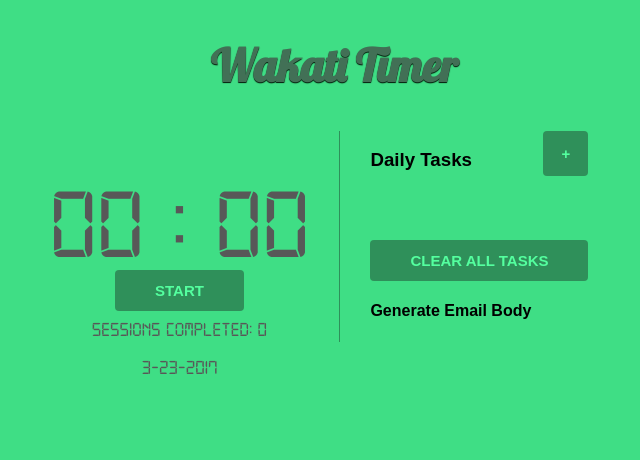
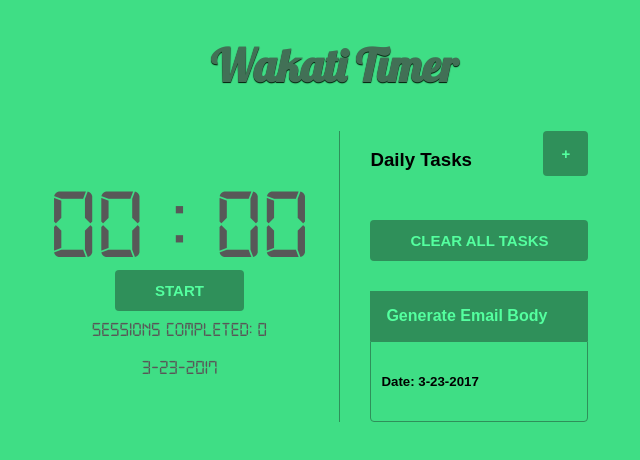
Before and after one commit to korrybass/wakati-react, a React (Create React App) app: page / in a window 1280 px wide. Shown: the top 460 px of the page, without its empty margins (306-946 px from the left). Built offline with nearby package versions, Linux system fonts and the light colour scheme.

Commit message:
updated styles

```diff
--- a/src/components/List/list.css
+++ b/src/components/List/list.css
@@ -49,7 +49,7 @@ input:focus{
 }
 
 .clear-btn{
-    margin-top: 50px;
+    margin-top: 30px;
 }
 
 @keyframes fadeInLeft {
--- a/src/components/List/list.js
+++ b/src/components/List/list.js
@@ -87,7 +87,6 @@ class List extends Component {
         </div>
 
         <div>
-            <h4> Generate Email Body </h4>
             <OutputFormatter taskRecords={this.state.tasks} />
         </div>
       </div>
--- a/src/components/List/outputFormater.js
+++ b/src/components/List/outputFormater.js
@@ -10,7 +10,7 @@ class OutputFormatter extends Component {
 formatDataOutput (){
   return this.props.taskRecords.map( (x, idx) => {
     return (
-      <div className="task-output-line">
+      <div key={idx} className="task-output-line">
         <p>{x.text}</p> | <p>{x.duration}</p> | <p>{ (x.completed) ? "Completed" : "In Progress" }</p>
       </div>
     )
@@ -19,8 +19,12 @@ formatDataOutput (){
 
   render() {
     return (
-      <div className="">
-        {this.formatDataOutput()}
+      <div >
+        <h4 className="body-header"> Generate Email Body </h4>
+        <div className="output-body">
+          <h5>Date: {new Date().getMonth()+1 + "-" + new Date().getDate() +"-" + new Date().getFullYear()}</h5>
+          {this.formatDataOutput()}
+        </div>
       </div>
     );
   }}
--- a/src/components/List/outputFormatter.css
+++ b/src/components/List/outputFormatter.css
@@ -2,3 +2,21 @@
   display: inline-block;
   margin: 0 0 15px 0;
 }
+
+.output-body{
+    border: 1px solid #2f905a;
+    padding: 10px;
+    -webkit-border-bottom-right-radius: 4px;
+-webkit-border-bottom-left-radius: 4px;
+-moz-border-radius-bottomright: 4px;
+-moz-border-radius-bottomleft: 4px;
+border-bottom-right-radius: 4px;
+border-bottom-left-radius: 4px;
+}
+.body-header{
+  color: #54ff9f;
+  background-color: #2f905a;
+    margin: 30px 0 0 0;
+    padding: 16px;
+    max-width: 200px;
+}
```
